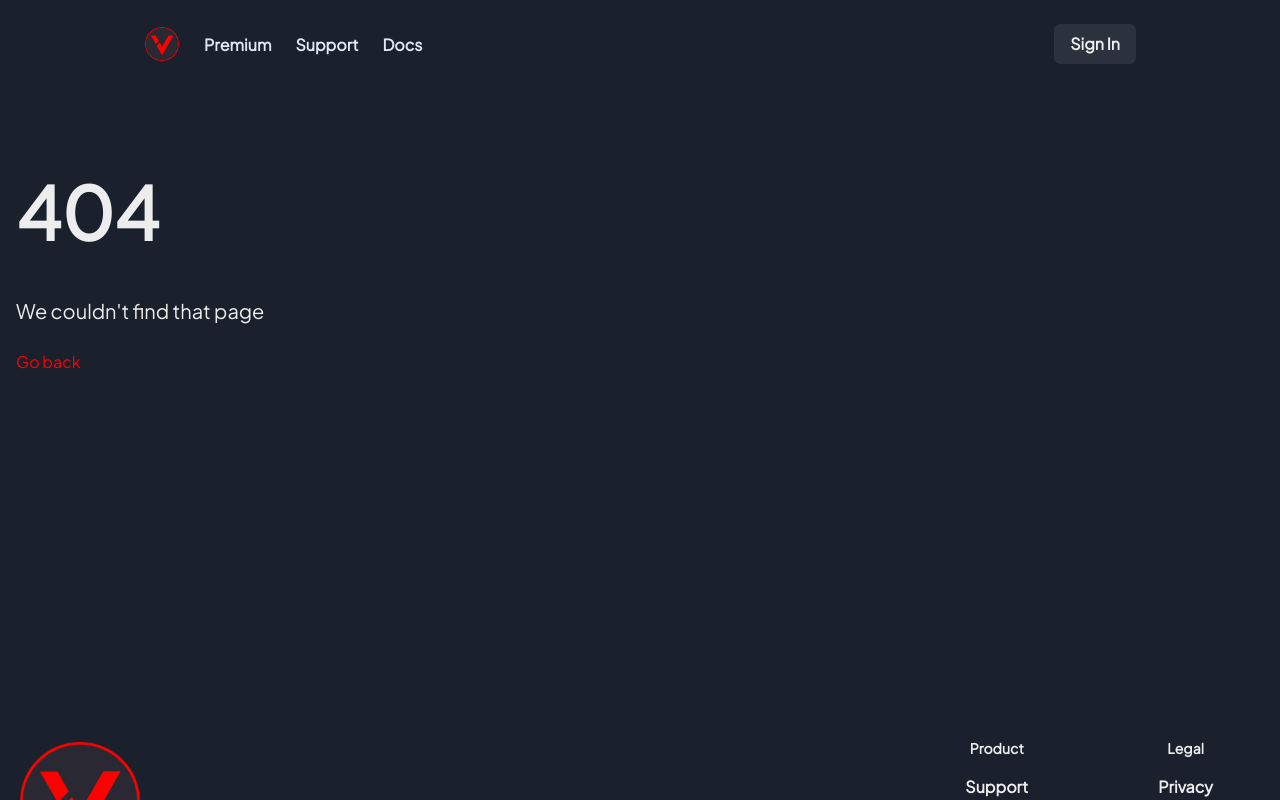
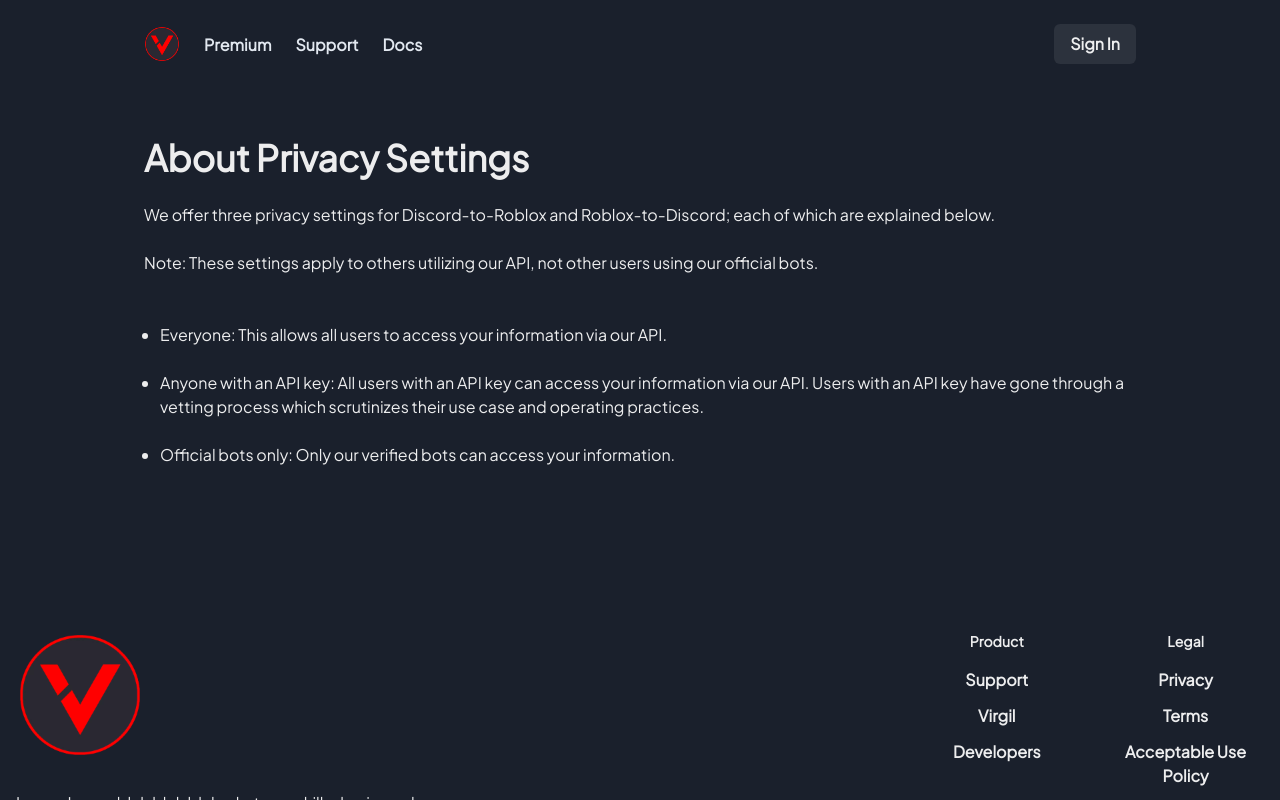
Before and after one commit to Regalijan/virgil-registry-website, a React (Vite) app: page /about-privacy-settings in a window 1280 px wide. Shown: the top 800 px of the page. Built offline with nearby package versions, Linux system fonts and the light colour scheme.

Commit message:
Make about privacy settings page

```diff
--- a/src/App.tsx
+++ b/src/App.tsx
@@ -5,6 +5,9 @@ import Loading from "./components/Loading";
 import ErrorBoundary from "./components/ErrorBoundary";
 import Navigation from "./components/Navigation";
 import Footer from "./components/Footer";
+const AboutPrivacySettings = lazy(
+  () => import("./components/AboutPrivacySettings")
+);
 const Attributions = lazy(() => import("./components/Attributions"));
 const AUP = lazy(() => import("./components/AUP"));
 const Home = lazy(() => import("./components/Home"));
@@ -29,6 +32,10 @@ export default function () {
             <Routes>
               <Route path="/" element={<Home />} />
               <Route path="*" element={<NotFound />} />
+              <Route
+                path="/about-privacy-settings"
+                element={<AboutPrivacySettings />}
+              />
               <Route path="/attributions" element={<Attributions />} />
               <Route path="/aup" element={<AUP />} />
               <Route path="/link" element={<Link />} />
--- /dev/null
+++ b/src/components/AboutPrivacySettings.tsx
@@ -0,0 +1,45 @@
+import {
+  Container,
+  Heading,
+  ListItem,
+  Text,
+  UnorderedList,
+} from "@chakra-ui/react";
+
+export default function () {
+  return (
+    <Container maxW="container.lg" textAlign="left">
+      <Heading>About Privacy Settings</Heading>
+      <br />
+      <Text>
+        We offer three privacy settings for Discord-to-Roblox and
+        Roblox-to-Discord; each of which are explained below.
+      </Text>
+      <br />
+      <Text>
+        Note: These settings apply to others utilizing our API, not other users
+        using our official bots.
+      </Text>
+      <br />
+      <br />
+      <UnorderedList>
+        <ListItem>
+          Everyone: This allows all users to access your information via our
+          API.
+        </ListItem>
+        <br />
+        <ListItem>
+          Anyone with an API key: All users with an API key can access your
+          information via our API. Users with an API key have gone through a
+          vetting process which scrutinizes their use case and operating
+          practices.
+        </ListItem>
+        <br />
+        <ListItem>
+          Official bots only: Only our verified bots can access your
+          information.
+        </ListItem>
+      </UnorderedList>
+    </Container>
+  );
+}
```
